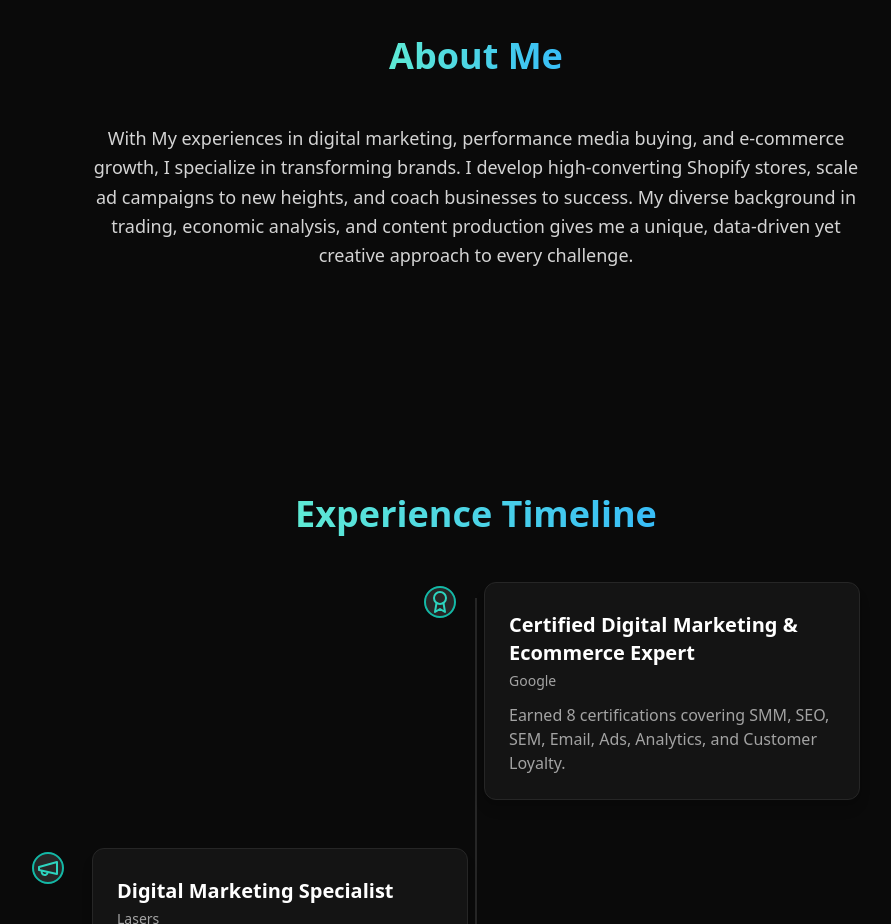
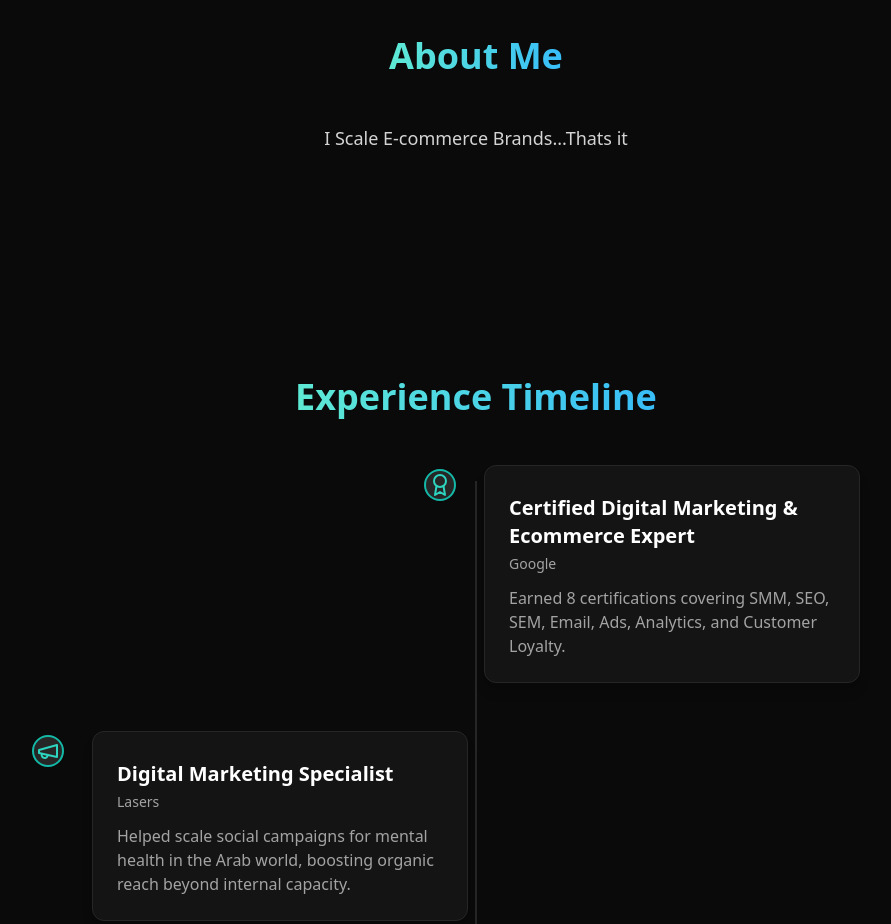
Before and after one commit to AbdullahRashid99/Abdullah-Rashid-Portfolio-V.1, a React (Vite) app: page / in a window 1280 px wide. Shown: the part 1220-2144 px from the top of the page, without its empty margins (164-1055 px from the left). Built offline with nearby package versions, Linux system fonts and the light colour scheme.

Commit message:
Update Portfolio-Enhanced.jsx

```diff
--- a/src/Portfolio-Enhanced.jsx
+++ b/src/Portfolio-Enhanced.jsx
@@ -340,8 +340,7 @@ export default function Portfolio() {
         {/* About Me Section */}
         <SectionWrapper ref={sectionRefs.about} id="about" title="About Me">
           <p className="text-lg text-center leading-relaxed text-neutral-300 max-w-3xl mx-auto">
-            With My experiences in digital marketing, performance media buying, and e-commerce growth,
-            I specialize in transforming brands. I develop high-converting Shopify stores, scale ad campaigns to new heights, and coach businesses to success. My diverse background in trading, economic analysis, and content production gives me a unique, data-driven yet creative approach to every challenge.
+            I Scale E-commerce Brands...Thats it
           </p>
         </SectionWrapper>
 
```
